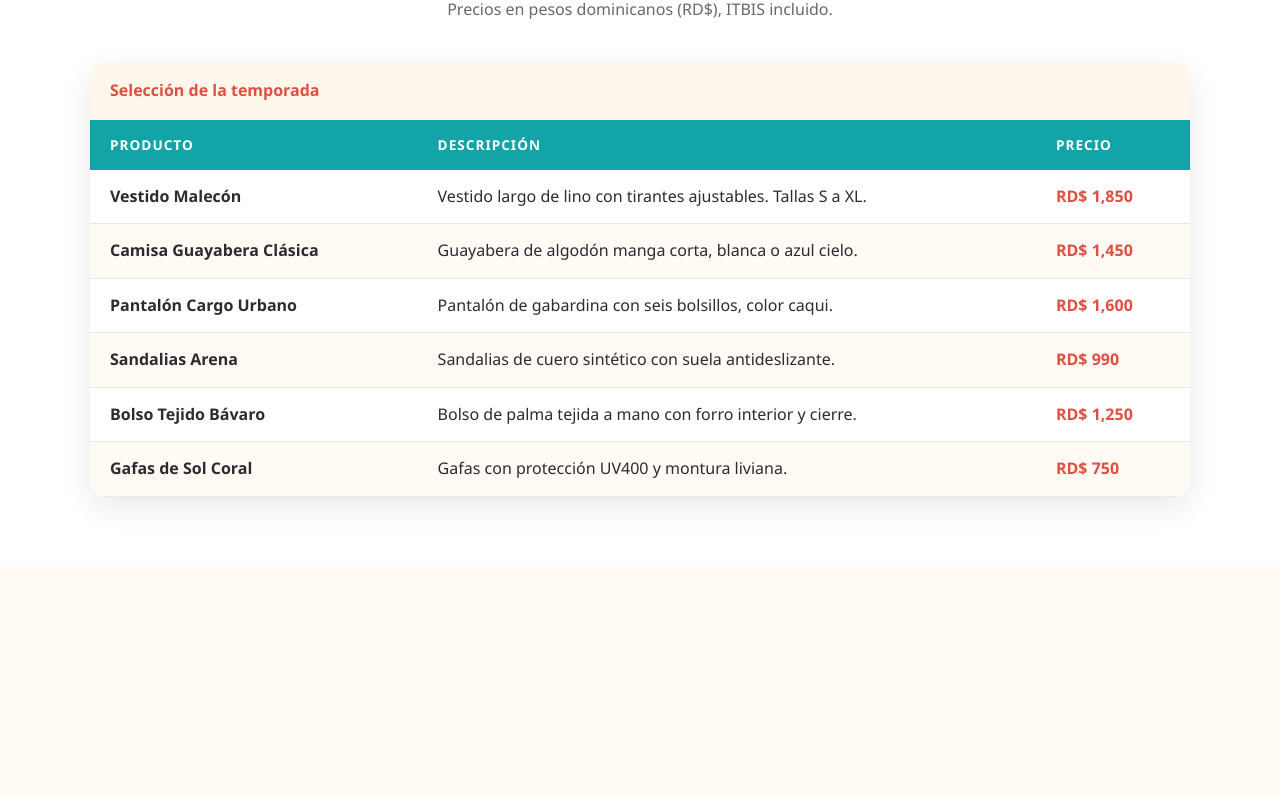
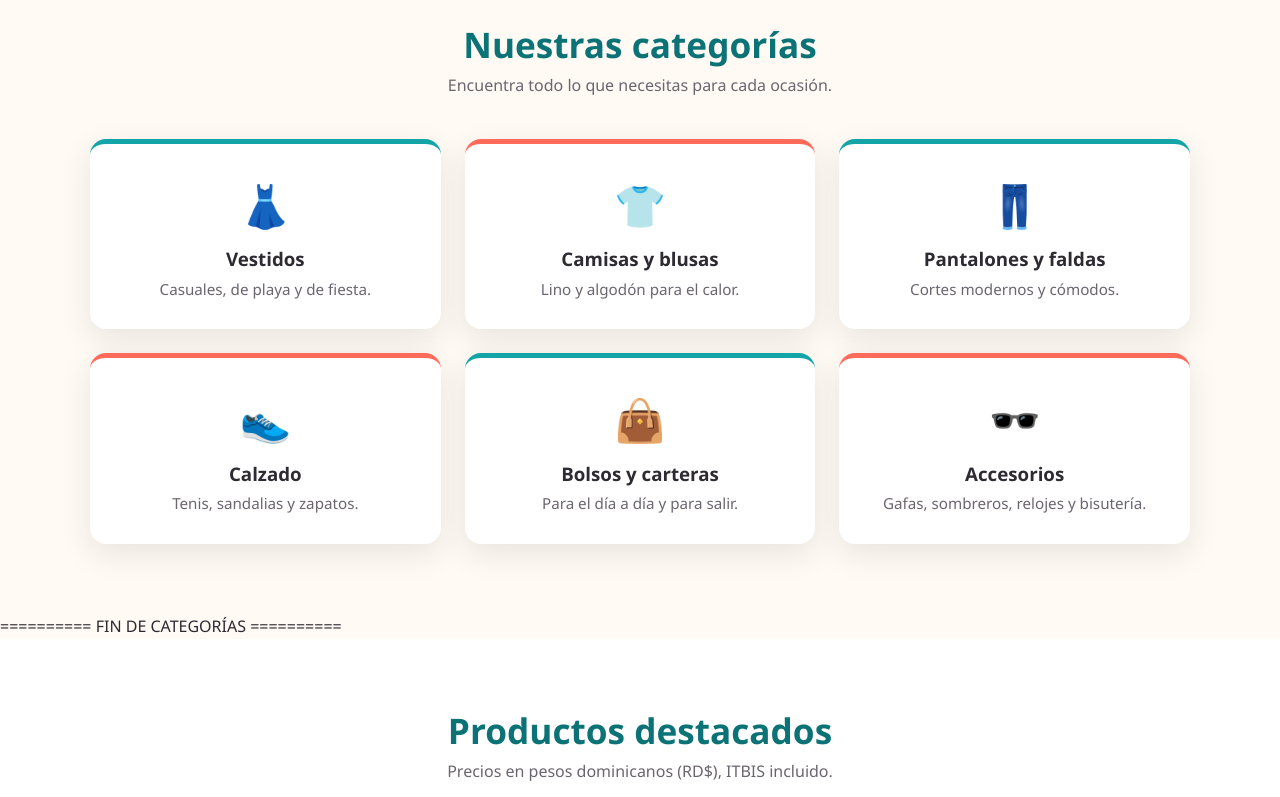
Before and after one commit to ing-frank/tienda-web, a plain HTML site: page index.html in a window 1280 px wide. Shown: the part 743-1540 px from the top of the page. Before the commit the page ends 1310 px from the top, so only its background shows below. Drawn offline with Linux system fonts and the light colour scheme.

Commit message:
Add categories section to index.html
Agregar categoría

```diff
--- a/index.html
+++ b/index.html
@@ -43,7 +43,67 @@
             </div>
         </section>
 
-        <!-- PARTE DE ISMAEL MERCEDES CASTILLO: borra esta línea y pega aquí la sección de Categorías -->
+        <!-- PARTE DE ISMAEL MERCEDES CASTILLO: PROYECTO NUEVO MUNDO · GITHUB
+Parte de: Ismael Mercedes Castillo (LR-2024-01537)
+Turno: 1.º (espera a que el compañero anterior termine su commit, para que no choquen los cambios)
+
+ANTES DE EMPEZAR
+- Necesitas una cuenta de GitHub. Pásale tu usuario a Frank para que te agregue como colaborador.
+- Acepta la invitación que te llega al correo (o en github.com/notifications).
+
+PASOS (desde el navegador, no hay que instalar nada)
+1. Entra al repositorio nuevo-mundo y abre el archivo index.html.
+2. Toca el lápiz (Edit this file).
+3. Busca esta línea (en el editor usa Ctrl+F y escribe: PARTE DE):
+      <!-- PARTE DE ISMAEL MERCEDES CASTILLO: borra esta línea y pega aquí la sección de Categorías -->
+   Selecciónala completa, bórrala y en su lugar pega el código de "CATEGORÍAS" que está abajo.
+4. Toca "Commit changes...". En el mensaje escribe:
+      Agrega categorías (Ismael)
+   Deja marcado "Commit directly to the main branch" y confirma.
+5. Listo. En la pestaña Commits debe aparecer tu nombre con ese cambio. Avísale al grupo.
+
+========== CÓDIGO: CATEGORÍAS (copia desde la línea de abajo) ==========
+        <!-- ===== 3. CATEGORÍAS (LISTA NO ORDENADA) · Hecho por: Ismael Mercedes Castillo (LR-2024-01537) ===== -->
+        <section id="categorias" class="seccion">
+            <div class="contenedor">
+                <h2>Nuestras categorías</h2>
+                <p class="subtitulo">Encuentra todo lo que necesitas para cada ocasión.</p>
+                <ul class="categorias">
+                    <li>
+                        <span class="icono">👗</span>
+                        <h3>Vestidos</h3>
+                        <p>Casuales, de playa y de fiesta.</p>
+                    </li>
+                    <li>
+                        <span class="icono">👕</span>
+                        <h3>Camisas y blusas</h3>
+                        <p>Lino y algodón para el calor.</p>
+                    </li>
+                    <li>
+                        <span class="icono">👖</span>
+                        <h3>Pantalones y faldas</h3>
+                        <p>Cortes modernos y cómodos.</p>
+                    </li>
+                    <li>
+                        <span class="icono">👟</span>
+                        <h3>Calzado</h3>
+                        <p>Tenis, sandalias y zapatos.</p>
+                    </li>
+                    <li>
+                        <span class="icono">👜</span>
+                        <h3>Bolsos y carteras</h3>
+                        <p>Para el día a día y para salir.</p>
+                    </li>
+                    <li>
+                        <span class="icono">🕶️</span>
+                        <h3>Accesorios</h3>
+                        <p>Gafas, sombreros, relojes y bisutería.</p>
+                    </li>
+                </ul>
+            </div>
+        </section>
+========== FIN DE CATEGORÍAS ==========
+
 
          <!-- ===== 4. TABLA DE PRODUCTOS · Hecho por: Brainerd David Schals Frías (LR-2025-02699) ===== -->
         <section id="productos" class="seccion seccion-clara">
```
